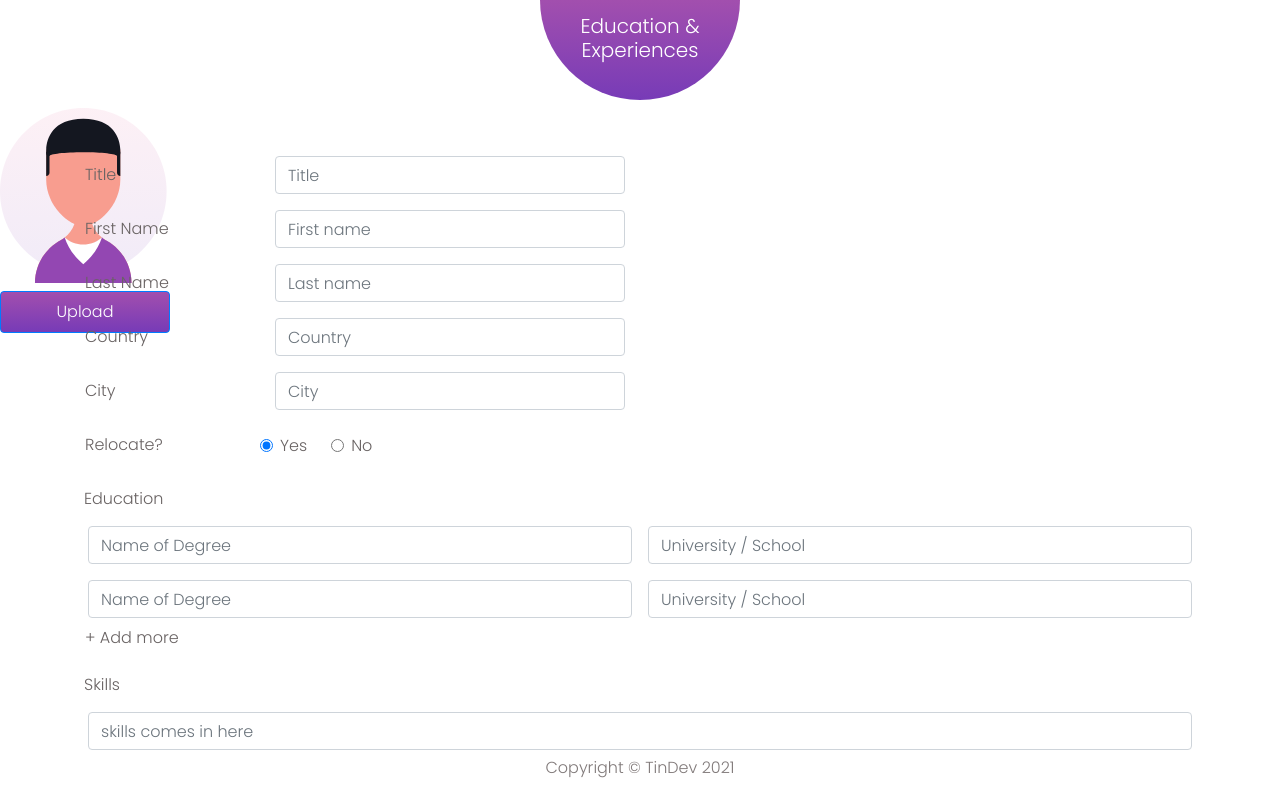
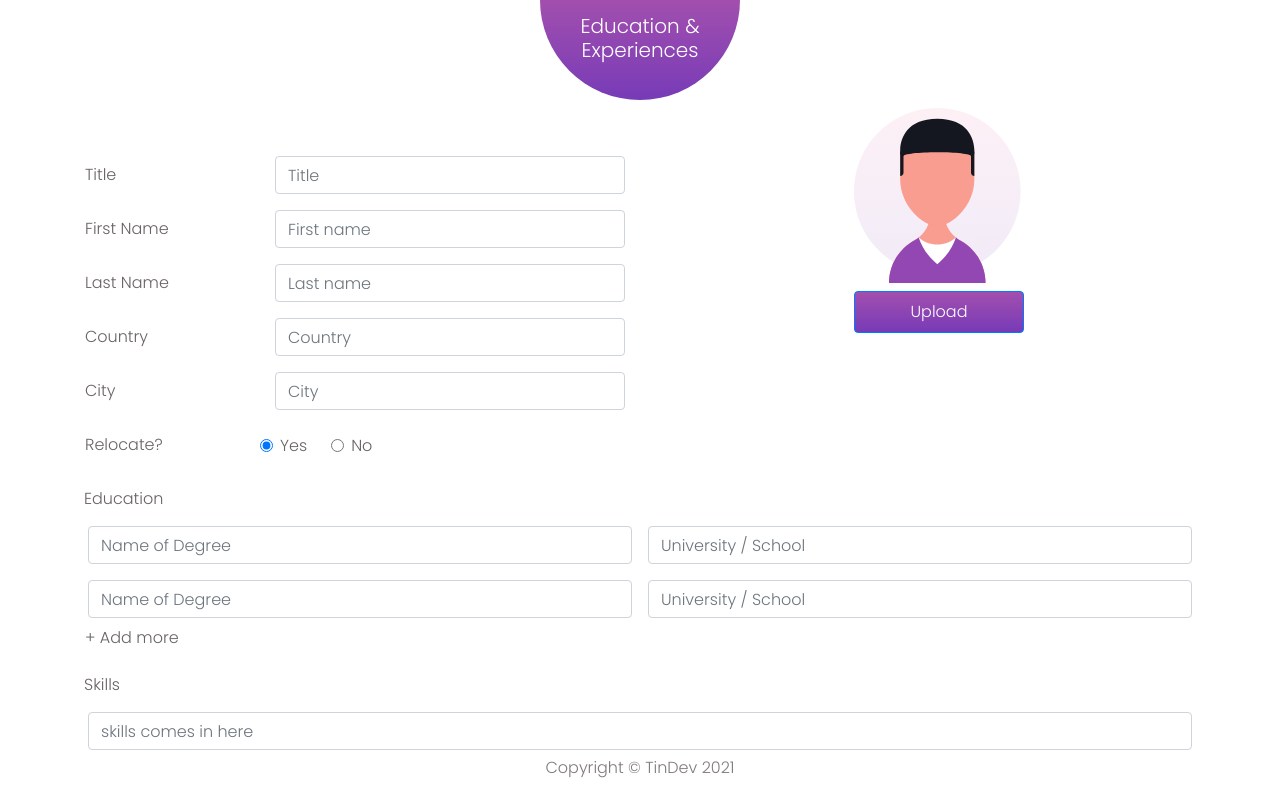
Before and after one commit to khumair/Tindev-Frontend, a React (Create React App) app: page /edit-jobseeker-profile in a window 1280 px wide. Shown: the top 792 px of the page. Built offline with nearby package versions, Linux system fonts and the light colour scheme.

Commit message:
absolute position of JobSeeker Image

```diff
--- a/src/scss/styles.scss
+++ b/src/scss/styles.scss
@@ -53,6 +53,9 @@ a:hover {
   text-decoration: none;
 }
 
+.user-img {
+  right: 20%;
+}
 // Customized and used on Job-Seeker
 .company-icon {
   max-width: 60px;
```
